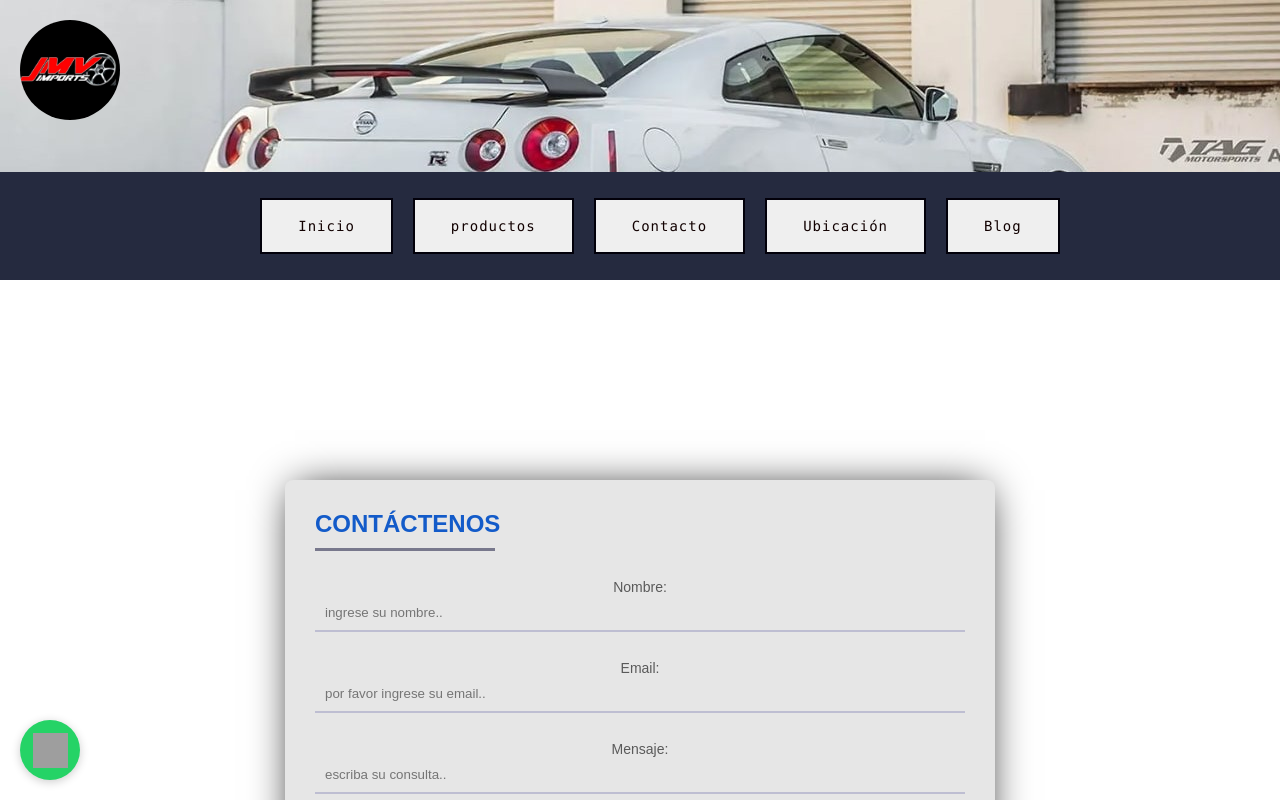
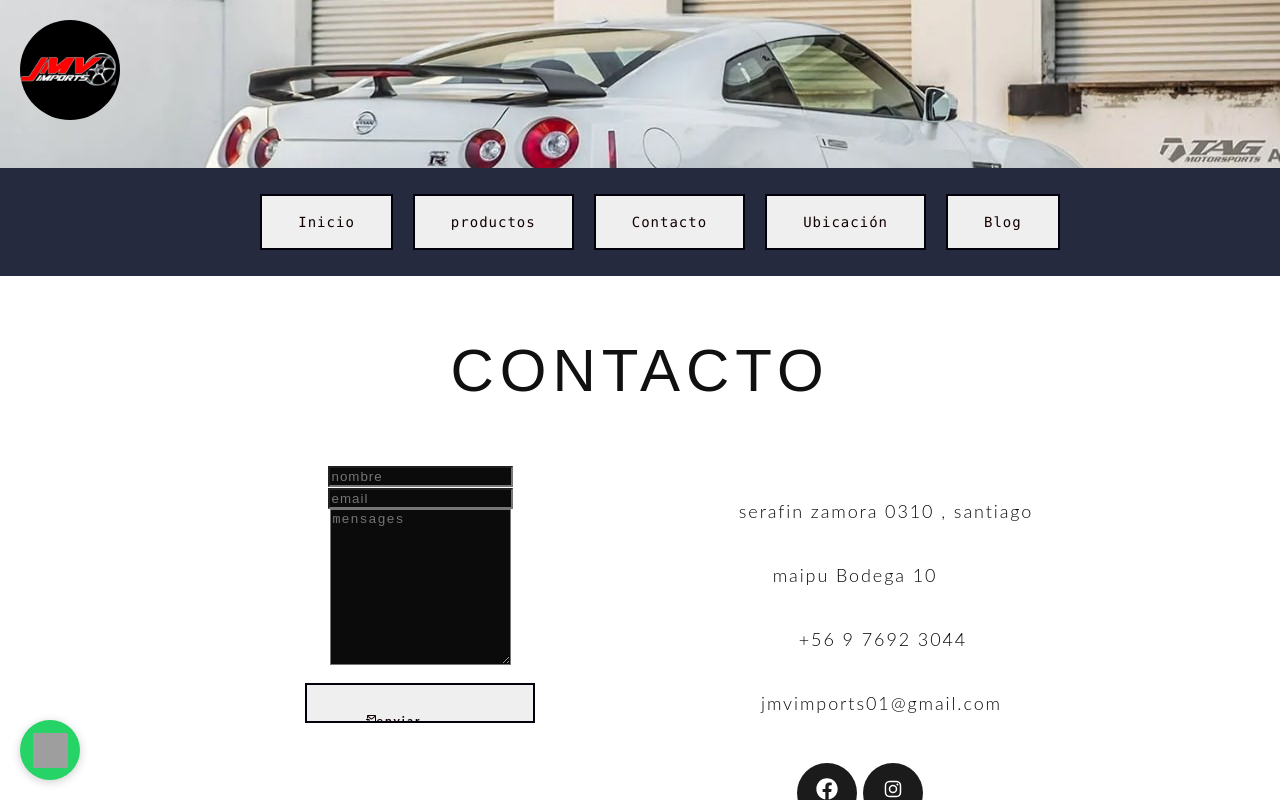
Before and after one commit to sebastianamor/paguina-import, a React (Create React App) app: page / in a window 1280 px wide. Both pictures are taken after a click on the button "Contacto". Shown: the top 800 px of the page. Built offline with nearby package versions, Linux system fonts and the light colour scheme; grey boxes are pictures that could not be loaded.

Commit message:
add another

```diff
--- a/src/App.js
+++ b/src/App.js
@@ -9,8 +9,7 @@ import Map from './Map';
 import Footer from './Footer';
 import Blog from './Blog';
 import FloatingButton from './FloatingButton';
-import { BrowserRouter as Router, Switch,
-  Route, Redirect,} from "react-router-dom";
+
 
 function App() {
   const [selectedSection, setSelectedSection] = useState('home');
--- a/src/Contact.css
+++ b/src/Contact.css
@@ -1,103 +1,238 @@
+
+#contact {
+  width: 100%;
+  height: 100%;
+}
+
+.section-header {
+  text-align: center;
+  margin: 0 auto;
+  padding: 40px 0;
+  font: 300 60px 'Oswald', sans-serif;
+  color: #111010;
+  text-transform: uppercase;
+  letter-spacing: 6px;
+}
+.contact-wrapper {
+  display: flex;
+  flex-direction: row;
+  justify-content: space-between;
+  margin: 0 auto;
+  padding: 20px;
+  position: relative;
+  max-width: 840px;
+}
+
+/* Left contact page */
+.form-horizontal {
+  /*float: left;*/
+  max-width: 400px;
+  font-family: 'Lato';
+  font-weight: 400;
+}
+
+.form-control,
+textarea {
+  max-width: 400px;
+  background-color: #0b0b0c;
+  color: #fff;
+  letter-spacing: 1px;
+}
+
+.send-button {
+  margin-top: 15px;
+  height: 34px;
+  width: 230px;
+  overflow: hidden;
+
+}
+
+.alt-send-button {
+  width: 100px;
+  height: 14px;
+
+}
+
+.send-text {
+  display: block;
+  margin-top: 10px;
+  font: 700 12px 'Lato', sans-serif;
+  letter-spacing: 2px;
+}
+
+.alt-send-button:hover {
+  transform: translate3d(0px, -29px, 0px);
+}
+
+.direct-contact-container {
+  max-width: 400px;
+}
+
+/* Location, Phone, Email Section */
+.contact-list {
+  list-style-type: none;
+  margin-left: -30px;
+  padding-right: 20px;
+}
+
+.list-item {
+  line-height: 4;
+  color: #aaa;
+}
+
+.contact-text {
+  font: 300 18px 'Lato', sans-serif;
+  letter-spacing: 1.9px;
+  color: #141414;
+}
+
+.place {
+  margin-left: 62px;
+}
+
+.phone {
+  margin-left: 56px;
+}
+
+.gmail {
+  margin-left: 53px;
+}
+
+.contact-text a {
+  color: #0a0a0a;
+  text-decoration: none;
+  transition-duration: 0.2s;
+}
+
+.contact-text a:hover {
+  color: #ca1b1b;
+  text-decoration: none;
+}
+
+.social-media-list {
+  position: relative;
+  font-size: 22px;
+  text-align: center;
+  width: 100%;
+  margin: 0 auto;
+  padding: 0;
+}
+
+.social-media-list li a {
+  color: #fff;
+}
+
+.social-media-list li {
+  position: relative;
+  display: inline-block;
+  height: 60px;
+  width: 60px;
+  margin: 10px 3px;
+  line-height: 60px;
+  border-radius: 50%;
+  color: #fff;
+  background-color: rgb(27,27,27);
+  cursor: pointer;
+  transition: all .2s ease-in-out;
+}
+
+.social-media-list li:after {
+  content: '';
+  position: absolute;
+  top: 0;
+  left: 0;
+  width: 60px;
+  height: 60px;
+  line-height: 60px;
+  border-radius: 50%;
+  opacity: 0;
+  box-shadow: 0 0 0 1px #fff;
+  transition: all .2s ease-in-out;
+}
+
+.social-media-list li:hover {
+  background-color: #fff;
+}
+
+.social-media-list li:hover:after {
+  opacity: 1;
+  transform: scale(1.12);
+  transition-timing-function: cubic-bezier(0.37,0.74,0.15,1.65);
+}
+
+.social-media-list li:hover a {
+  color: #000;
+}
+
+hr {
+  border-color: rgba(255,255,255,.6);
+}
+
+/* Begin Media Queries*/
+@media screen and (max-width: 850px) {
+  .contact-wrapper {
+    display: flex;
+    flex-direction: column;
+  }
+  .direct-contact-container, .form-horizontal {
+    margin: 0 auto;
+  }
+
+  .direct-contact-container {
+    margin-top: 60px;
+    max-width: 300px;
+  }
+  .social-media-list li {
+    height: 60px;
+    width: 60px;
+    line-height: 60px;
+  }
+  .social-media-list li:after {
+    width: 60px;
+    height: 60px;
+    line-height: 60px;
+  }
+}
+
+@media screen and (max-width: 569px) {
+
+  .direct-contact-container, .form-wrapper {
+    float: none;
+    margin: 0 auto;
+  }
+  .form-control, textarea {
+
+    margin: 0 auto;
+  }
 
 
-.form body{background:#59ABE3;
-  margin:0}
+  .name, .email, textarea {
+    width: 280px;
+  }
 
-.form{width:710px;
-      height:540px;
-      background:#e6e6e6;
-      border-radius:8px;
-      box-shadow:0 0 40px -10px #000;
-      margin:calc(50vh - 220px) auto;
-      padding:20px 30px;
-      max-width:calc(100vw - 40px);
-      box-sizing:border-box;
-      font-family:'Montserrat',sans-serif;
-      position:relative}
+  .direct-contact-container {
+    margin-top: 60px;
+    max-width: 280px;
+  }
+  .social-media-list {
+    left: 0;
+  }
+  .social-media-list li {
+    height: 55px;
+    width: 55px;
+    line-height: 55px;
+    font-size: 2rem;
+  }
+  .social-media-list li:after {
+    width: 55px;
+    height: 55px;
+    line-height: 55px;
+  }
 
-.form h2{margin:10px 0;
-        padding-bottom:10px;
-        width:180px;
-        color:#135bc9;
-        border-bottom:3px solid #78788c}
+}
 
-input{width:100%;
-      padding:10px;
-      box-sizing:border-box;
-      background:none;
-      outline:none;
-      resize:none;
-      border:0;
-      font-family:'Montserrat',sans-serif;
-      transition:all .3s;
-      border-bottom:2px solid #bebed2}
-
-input:focus{border-bottom:2px solid #78788c}
-
-p:before{content:attr(type);
-        display:block;
-        margin:28px 0 0;
-        font-size:14px;color:#5a5a5a}
-  .button-cont {
-            cursor:pointer;
-              position:relative;
-              padding:10px 20px;
-              background:white;
-              font-size:28px;
-              border-top-right-radius:10px;
-              border-bottom-left-radius:10px;
-              transition:all 1s;
-              &:after,&:before{
-                content:" ";
-                width:10px;
-                height:10px;
-                position:absolute;
-                border :0px solid #fff;
-                transition:all 1s;
-                }
-              &:after{
-                top:-1px;
-                left:-1px;
-                border-top:5px solid black;
-                border-left:5px solid black;
-              }
-              &:before{
-                bottom:-1px;
-                right:-1px;
-                border-bottom:5px solid black;
-                border-right:5px solid black;
-              }
-              &:hover{
-                border-top-right-radius:0px;
-              border-bottom-left-radius:0px;
-                 background:rgba(0,0,0,.5);
-                 color:white;
-                &:before,&:after{
-
-                  width:100%;
-                  height:100%;
-                   border-color:white;
-                }
-              }
-            }
-            .data-container{
-              background:#ffebee;
-              height:100vh;
-              display:flex;
-              justify-content:center;
-              align-items:center;
-            }
-.c1 {content:'Hi';
-     position:absolute;
-     bottom:-15px;
-     right:-20px;
-     background:#50505a;
-     color:#fff;
-     width:320px;
-     padding:16px 4px 16px 0;
-     border-radius:6px;
-     font-size:13px;
-     box-shadow:10px 10px 40px -14px #000}
-
-
-span{margin:0 5px 0 15px}
+@media screen and (max-width: 410px) {
+  .send-button {
+    width: 99%;
+  }
+}
--- a/src/Contact.js
+++ b/src/Contact.js
@@ -1,22 +1,74 @@
 import React from 'react';
 import './Contact.css';
-import { FcPhone } from "react-icons/fc";
-import { FcAddressBook } from "react-icons/fc";
+import { FaFacebook } from "react-icons/fa";
+import { BiLogoInstagram } from "react-icons/bi";
+import { BiMailSend } from "react-icons/bi";
+
+
 
 function Contact() {
-  return (
-    <form class="form" action="https://formsubmit.co/ibanez@dppjtoledoycia.cl" method="POST"    >
-  <h2>CONTÁCTENOS</h2>
-  <p type="Nombre:"><input placeholder="ingrese su nombre.."   name="nombre"   ></input></p>
-  <p type="Email:"><input placeholder="por favor ingrese su email.."  name="email"  ></input></p>
-  <p type="Mensaje:"><input placeholder="escriba su consulta.."  name="consulta"  ></input></p>
-  <button class="button-cont"  >enviar</button>
-  <div class="c1" >
-    <span class="fa fa-phone"></span><FcPhone /> +569 92930308:
-    <span class="fa fa-envelope-o"></span> <FcAddressBook />  ibanez@dppjtoledoycia.cl
+ return (
+
+  <section id="contact">
+
+  <h1 class="section-header">Contacto</h1>
+
+  <div class="contact-wrapper">
+
+    <form id="contact-form" class="form-horizontal" role="form">
+
+      <div class="form-group">
+        <div class="col-sm-12">
+          <input type="text" class="form-control" id="name" placeholder="nombre" name="name" value="" required></input>
+        </div>
+      </div>
+
+      <div class="form-group">
+        <div class="col-sm-12">
+          < input type="email" class="form-control" id="email" placeholder="email" name="email" value="" required></input>
+        </div>
+      </div>
+
+      <textarea class="form-control" rows="10" placeholder="mensages" name="message" required></textarea>
+
+      <button class="btn btn-primary send-button" id="submit" type="submit" value="SEND">
+        <div class="alt-send-button">
+          <i ></i><span class="send-text"> <BiMailSend />enviar</span>
+        </div>
+
+      </button>
+
+    </form>
+
+
+      <div class="direct-contact-container">
+
+        <ul class="contact-list">
+          <li class="list-item"><i ><span class="contact-text place"> <a href='https://maps.app.goo.gl/ApeUV72qd6YA75FA9'  > serafin zamora 0310 , santiago maipu Bodega 10</a></span></i></li>
+          <li class="list-item"><i ><span class="contact-text phone"><a href="tel:+56 9 7692 3044" title="Give me a call">+56 9 7692 3044 </a></span></i></li>
+
+          <li class="list-item"><i class="fa fa-envelope fa-2x"><span class="contact-text gmail"><a href="mailto:#" title="Send me an email">jmvimports01@gmail.com</a></span></i></li>
+
+        </ul>
+
+
+        <ul class="social-media-list">
+          <li><a href="https://www.facebook.com/jmvimports/" target="_blank" rel="noopener" class="contact-icon"   >
+           < FaFacebook  icon={<FaFacebook />}/></a>
+          </li>
+          <li><a  href="https://www.instagram.com/jmvimports_llantas/"  target="_blank" class="contact-icon">
+            <i  aria-hidden="true"><BiLogoInstagram />  </i></a>
+          </li>
+        </ul>
+
+      </div>
+
   </div>
-</form>
-  );
+
+</section>
+
+
+ )
 }
 
 export default Contact;
--- a/src/Footer.js
+++ b/src/Footer.js
@@ -26,7 +26,7 @@ function Footer() {
         <div className="contact-info">
           <h3>Contacto</h3>
           <ul>
-            <li><FcPhone />+56 9 7692 3044  </li>
+          <li class="list-item"><i ><span ><a href="tel:+56 9 7692 3044" title="telefono contacto"><FcPhone />+56 9 7692 3044 </a></span></i></li>
             <li> <FcAddressBook /> jmvimports01@gmail.com  </li>
             <li><FcDepartment />   serafin zamora 0310 , santiago  maipu
              Bodega 10 </li>
--- a/src/Home.css
+++ b/src/Home.css
@@ -29,15 +29,15 @@ body {
 }
 
 .pullmac {
-  width: 250px;
-  height: 200px;
+  width: 150px;
+  height: 50px;
   padding-bottom: 20px;
 
 }
 
 .stark {
-  width: 250px;
-  height: 150px;
+  width: 50px;
+  height: 50px;
   padding: 10px 10px 10px 10px;
 }
 
@@ -55,8 +55,8 @@ body {
 
 
 .vermon {
-  width: 300px;
-  height: 100px;
+  width: 100px;
+  height: 50px;
   padding:  10px 30px 10px 10px;
   align-items: center;
 }
--- a/src/Home.js
+++ b/src/Home.js
@@ -18,7 +18,7 @@ function Home() {
       <hr></hr>
         <div className="home-text">
           <div className="inicio" >
-          <p>enviamos a todo chile por </p>
+          <p><h3>enviamos a todo chile por</h3> </p>
           </div>
           </div>
           <div className="home-item">
```
